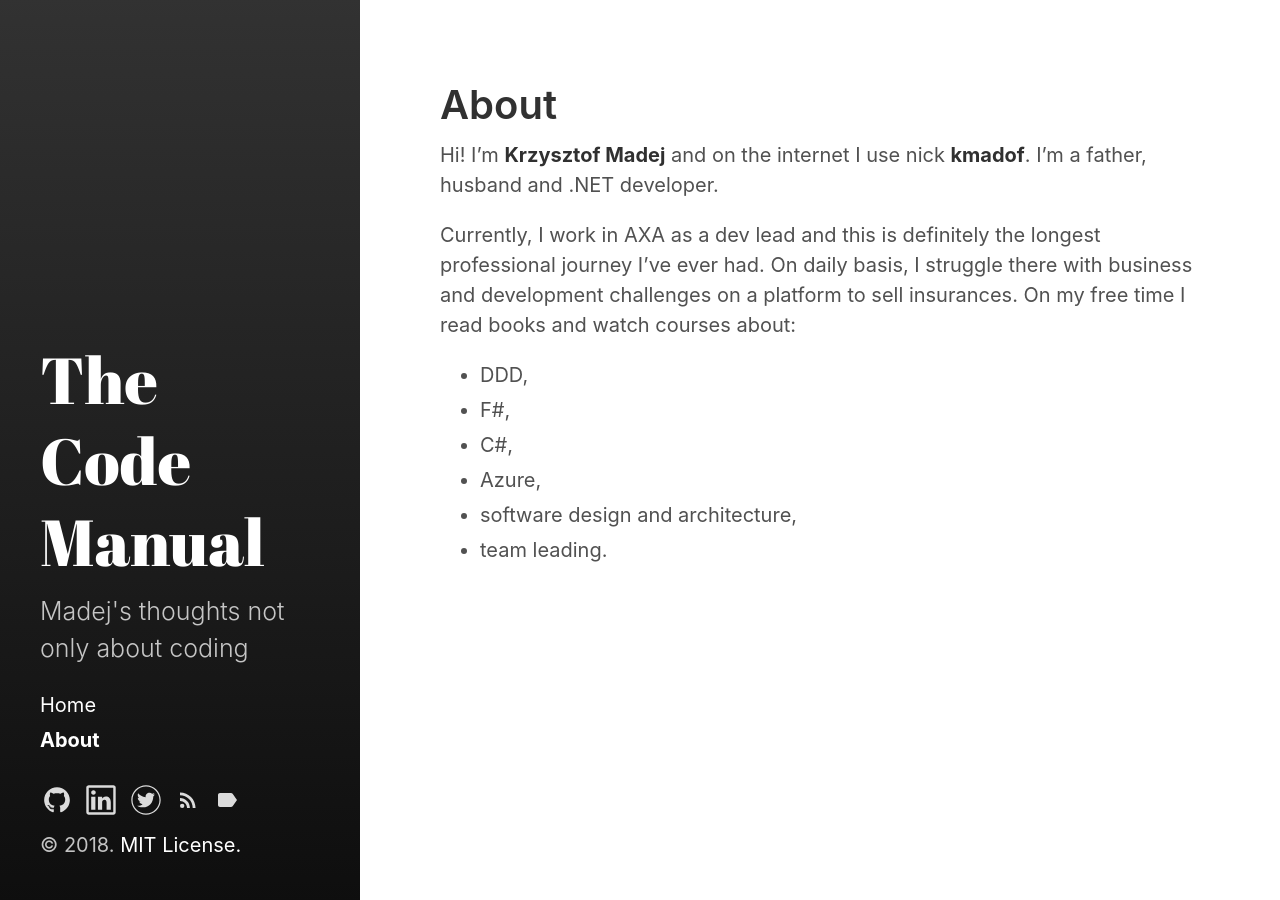
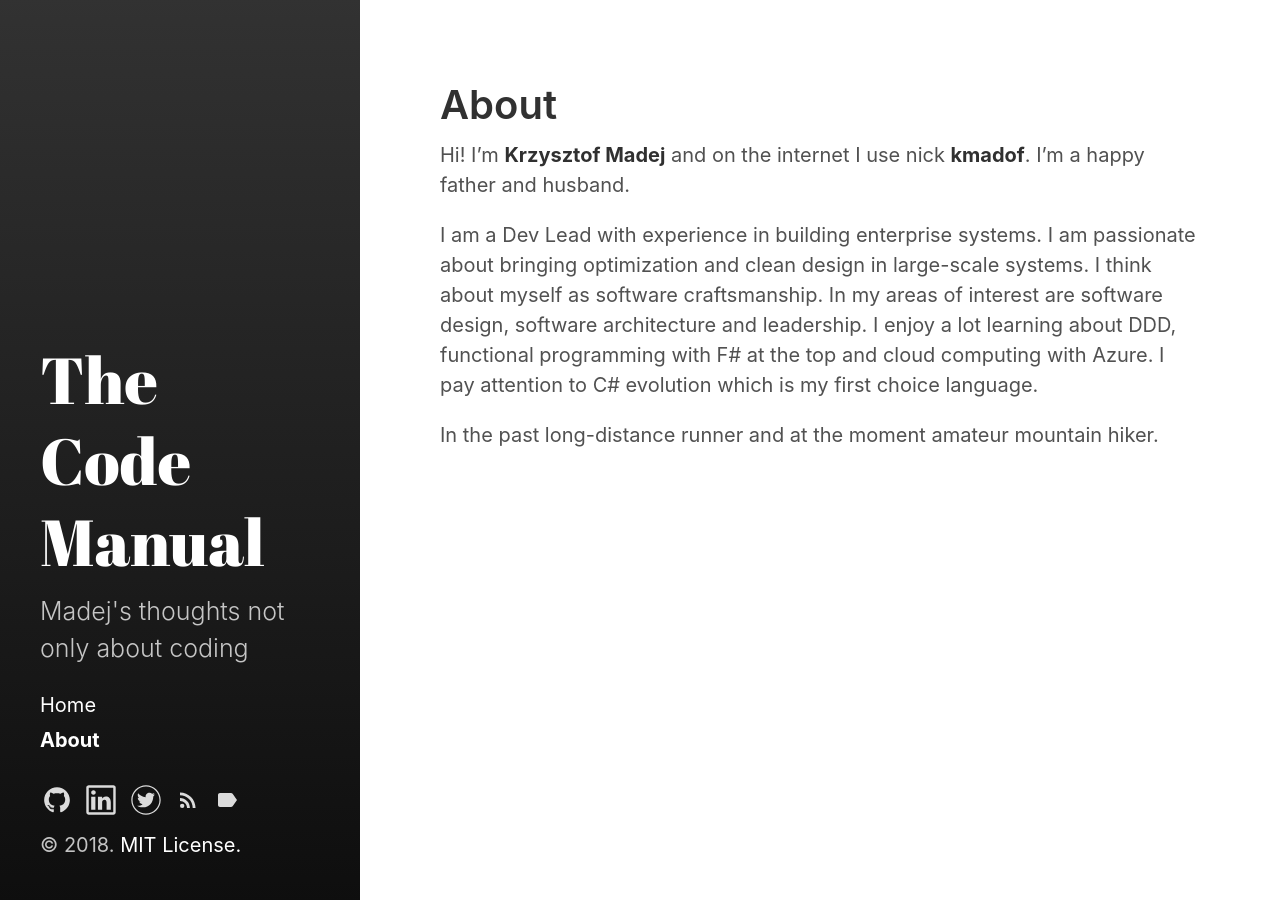
Before and after one commit to kmadof/kmadof.github.io, a Jekyll site: the page built from about.md, in a window 1280 px wide. Built offline with Jekyll 4.4.1, drawn with Linux system fonts in a browser that asks for light colours.

Commit message:
Changed about page

```diff
--- a/about.md
+++ b/about.md
@@ -4,13 +4,8 @@ title: About
 sidebar_link: true
 ---
 
-Hi! I'm **Krzysztof Madej** and on the internet I use nick **kmadof**. I'm a father, husband and .NET developer.
+Hi! I'm **Krzysztof Madej** and on the internet I use nick **kmadof**. I'm a happy father and husband.
 
-Currently, I work in AXA as a dev lead and this is definitely the longest professional journey I've ever had. On daily basis, I struggle there with business and development challenges on a platform to sell insurances. On my free time I read books and watch courses about:
+I am a Dev Lead with experience in building enterprise systems. I am passionate about bringing optimization and clean design in large-scale systems. I think about myself as software craftsmanship. In my areas of interest are software design, software architecture and leadership. I enjoy a lot learning about DDD, functional programming with F# at the top and cloud computing with Azure. I pay attention to C# evolution which is my first choice language.
 
-* DDD,
-* F#,
-* C#,
-* Azure,
-* software design and architecture,
-* team leading.
+In the past long-distance runner and at the moment amateur mountain hiker.
```
